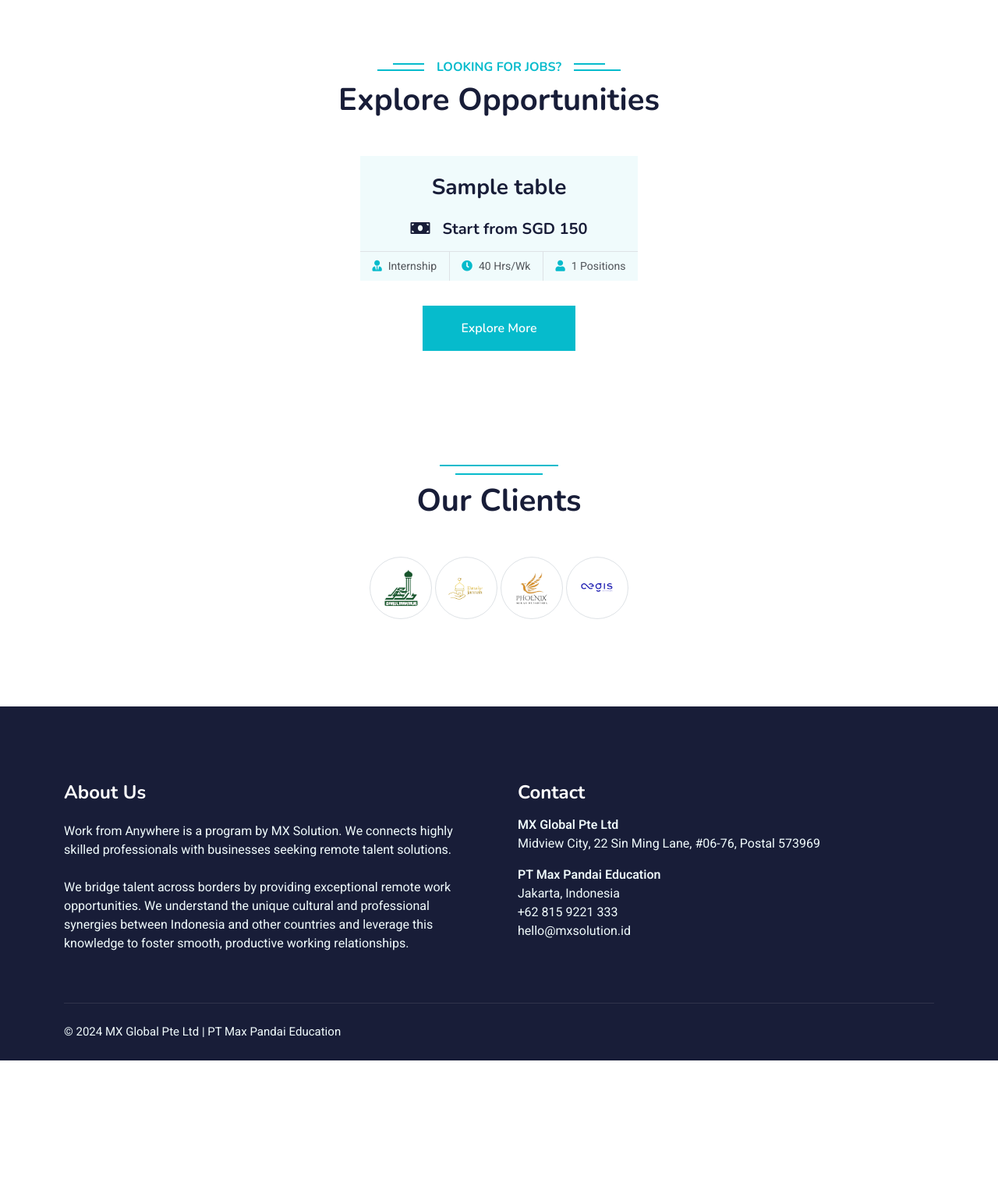
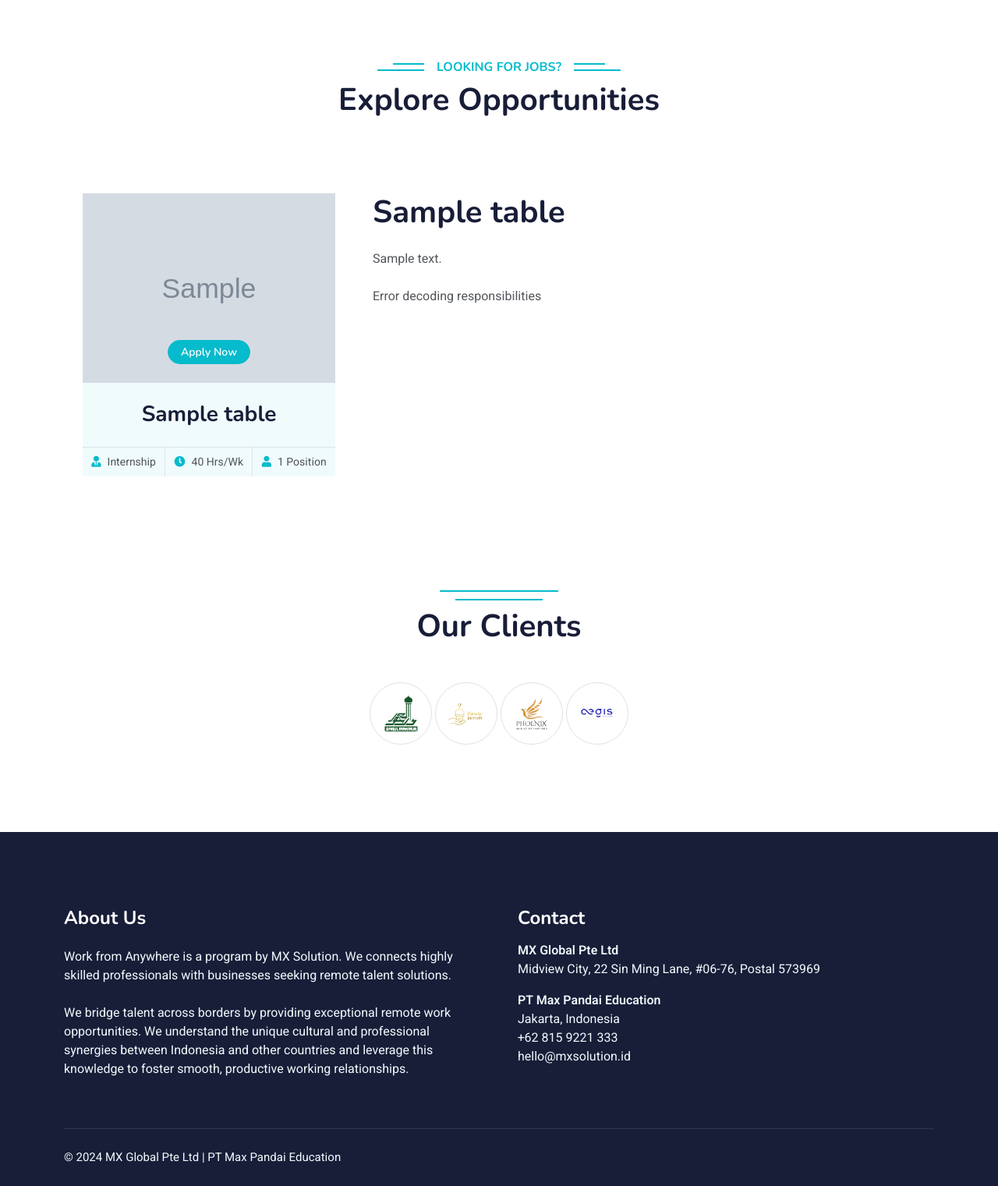
Before and after one commit to kgswhy/mxremotesolutions-mx, a PHP site: page /job.php in a window 1280 px wide. Shown: the part 414-1935 px from the top of the page at 78% size. Before the commit the page ends 1774 px from the top, so only its background shows below. Run offline with PHP 8.4, Linux system fonts and the light colour scheme; tables that the repository leaves empty or names only in its code hold one stand-in row (values such as "Sample post"); grey boxes marked "Sample" are stand-in pictures; some libraries are stand-ins or nearby versions.

Commit message:
adding soft delete for position & fixing page for show dynamic position

```diff
--- a/function/getData.php
+++ b/function/getData.php
@@ -24,7 +24,7 @@ $education_level_query->execute();
 $education_levels = $education_level_query->fetchAll(PDO::FETCH_ASSOC);
 
 // Mendapatkan data desired position
-$position_query = $pdo->prepare("SELECT id, name, image_url FROM position_table");
+$position_query = $pdo->prepare("SELECT id, status, name, image_talents, image_jobs, description, responsibilities FROM position_table");
 $position_query->execute();
 $positions = $position_query->fetchAll(PDO::FETCH_ASSOC);
 
--- a/job.php
+++ b/job.php
@@ -96,38 +96,72 @@ require './function/getData.php';
     </div>
     <!-- Header End -->
 
-
+    <!--  test -->
     <div class="container-xxl py-5">
-        <div class="container">
-            <div class="text-center wow fadeInUp" data-wow-delay="0.1s">
-                <h6 class="section-title bg-white text-center text-primary px-3">Looking for Jobs?</h6>
-                <h1 class="mb-5">Explore Opportunities</h1>
+    <div class="container">
+        <div class="text-center wow fadeInUp" data-wow-delay="0.1s">
+            <h6 class="section-title bg-white text-center text-primary px-3">Looking for Jobs?</h6>
+            <h1 class="mb-5">Explore Opportunities</h1>
+        </div>
+        <?php if (empty($positions)): ?>
+        <div class="col-lg-6 col-md-8">
+            <div class="card no-jobs-card text-center p-5">
+                <div class="card-body">
+                    <h1>Job not available</h1>
+                    <p class="mt-4">There are currently no job vacancies available. Please check back later or contact us for more information.</p>
+                    <a href="./contact.html" class="btn btn-primary mt-3">Contact Us</a>
+                </div>
             </div>
-            <div class="row g-4 justify-content-center">
-                <?php foreach ($positions as $position): ?>
+        </div>
+        <?php else: ?>
+        <?php foreach ($positions as $position): ?>
+        <?php if ($position['status']): ?>
+        <div class="container-xxl py-5">
+            <div class="container">
+                <div class="row g-5">
                     <div class="col-lg-4 col-md-6 wow fadeInUp" data-wow-delay="0.1s">
                         <div class="course-item bg-light">
+                            <div class="position-relative overflow-hidden">
+                                <img class="img-fluid" src="<?php echo $position['image_jobs']; ?>" alt="">
+                                <div class="w-100 d-flex justify-content-center position-absolute bottom-0 start-0 mb-4">
+                                    <a href="registerworker.php" class="flex-shrink-0 btn btn-sm btn-primary px-3" style="border-radius: 30px 30px 30px 30px;">Apply Now</a>
+                                </div>
+                            </div>
                             <div class="text-center p-4 pb-0">
                                 <h3 class="mb-4"><?php echo $position['name']; ?></h3>
-                                <h5 class="mb-0"><i class="fa fa-money-bill me-3"></i>Start from SGD 150</h5>
-                                <div class="mb-3"></div>
                             </div>
                             <div class="d-flex border-top">
                                 <small class="flex-fill text-center border-end py-2"><i class="fa fa-user-tie text-primary me-2"></i>Internship</small>
                                 <small class="flex-fill text-center border-end py-2"><i class="fa fa-clock text-primary me-2"></i>40 Hrs/Wk</small>
-                                <small class="flex-fill text-center py-2"><i class="fa fa-user text-primary me-2"></i>1 Positions</small>
+                                <small class="flex-fill text-center py-2"><i class="fa fa-user text-primary me-2"></i>1 Position</small>
                             </div>
                         </div>
                     </div>
-                <?php endforeach; ?>
-            </div>
-            <div class="row g-4 justify-content-center">
-                <div class="text-center wow fadeInUp" data-wow-delay="0.1s"><br>
-                    <h1 class="mb-5"><a class="btn btn-primary py-3 px-5 mt-2" href="job.php">Explore More</a></h1>
+                    <div class="col-lg-6 wow fadeInUp" data-wow-delay="0.3s">
+                        <h1 class="mb-4"><?php echo htmlspecialchars($position['name']); ?></h1>
+                        <p class="mb-4"><?php echo $position['description']; ?></p>
+                        <div class="row gy-2 gx-4 mb-4">
+                            <?php
+                            $responsibilities = json_decode($position['responsibilities'], true);
+                            if (json_last_error() === JSON_ERROR_NONE) {
+                                foreach ($responsibilities as $responsibility) {
+                                    echo "<div><p class='mb-0'><i class='fa fa-arrow-right text-primary me-2'></i>" . htmlspecialchars($responsibility) . "</p></div>";
+                                }
+                            } else {
+                                echo "<div><p>Error decoding responsibilities</p></div>";
+                            }
+                            ?>
+                        </div>
+                    </div>
                 </div>
             </div>
         </div>
+        <?php endif; ?>
+        <?php endforeach; ?>
+        <?php endif; ?>
     </div>
+</div>
+
 
     <!-- Courses Start -->
     <!-- <div class="container-xxl py-5">
--- a/registerworker.php
+++ b/registerworker.php
@@ -153,15 +153,18 @@ require './function/getData.php';
     <div class="form-group">
         <label for="desired_position_id">Desired Position:</label>
         <select id="desired_position_id" name="desired_position_id" class="form-control" required>
-                                    <option value="<?php $positions[0]; ?>" selected>Select Desired Position</option>
+            <option value="" selected>Select Desired Position</option>
             <?php
             foreach ($positions as $position) {
+                if ($position['status']) {
                     echo "<option value=\"{$position['id']}\">{$position['name']}</option>";
+                }
             }
             ?>
         </select>
     </div>
 </div>
+
                         <div class="col-md-6">
                             <div class="form-group">
                                 <label for="phone">Phone Number: <span style="color: red;">*</span></label>
```
Also changed, not shown: function/submit_temporary_data.php (+10 -3 lines), hireintern.php (+11 -0 lines), index.php (+116 -65 lines), services.php (+5 -3 lines). Lines whose indentation alone changed are shown as unchanged.
